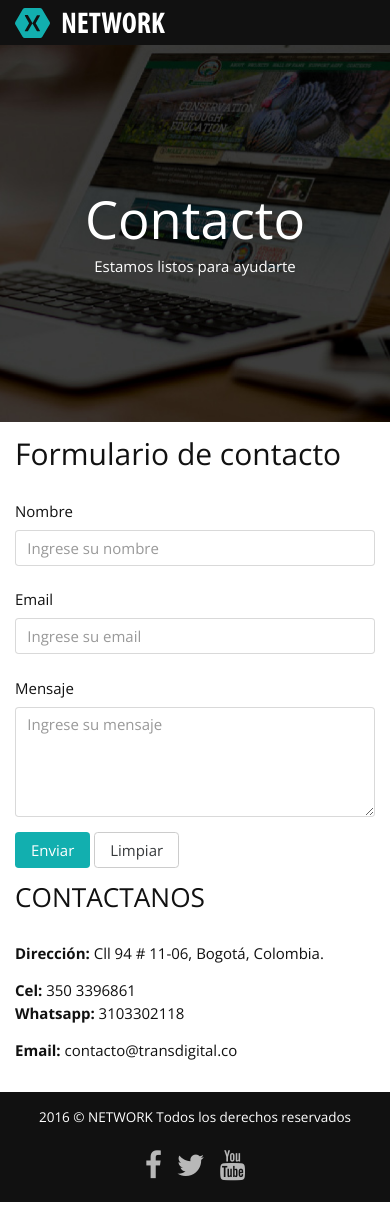
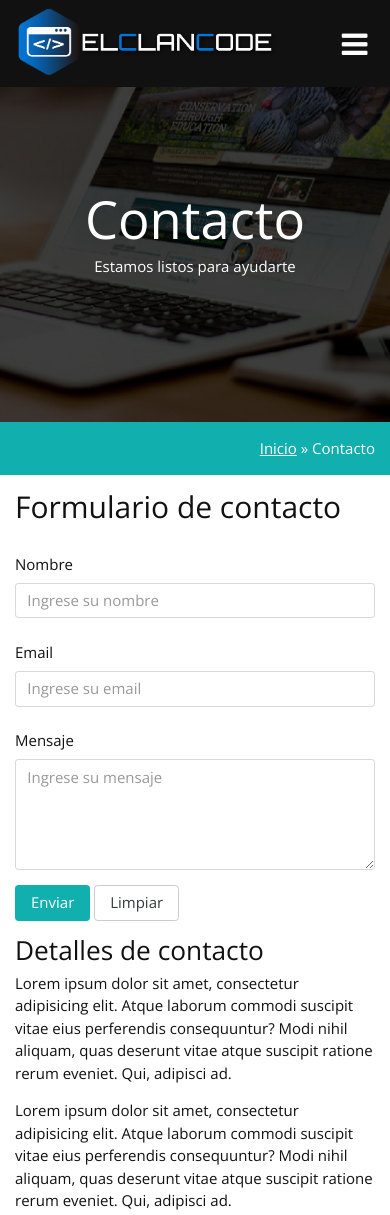
Before and after one commit to GuzmanAndrew/Proecto-Elclancode, a plain HTML site: page contacto.html in a window 390 px wide. Shown: the top 1215 px of the page. Drawn offline with nearby package versions, Linux system fonts and the light colour scheme.

Commit message:
Cambios logo

```diff
--- a/contacto.html
+++ b/contacto.html
@@ -7,7 +7,7 @@
     <meta charset="utf-8">
     <meta name="viewport" content="width=device-width, initial-scale=1, shrink-to-fit=no">
     <meta http-equiv="x-ua-compatible" content="ie=edge">
-    <link rel="shortcut icon" type="image/x-icon" href="favicon.ico">
+    <link rel="shortcut icon" type="image/x-icon" href="logoico.ico">
 
     <!-- Cargando fuentes-->
     <link href='https://fonts.googleapis.com/css?family=Open+Sans:400,700,700italic' rel='stylesheet' type='text/css'>
@@ -28,8 +28,21 @@
         <header class="encabezado navbar-fixed-top" role="banner" id="encabezado">
             <div class="container">
                 <a href="index.html" class="logo">
-                    <img src="images/logo.svg" alt="Logo del sitio">
+                    <img src="images/Logo6.png" style="width: 260px;" alt="Logo del sitio">
                 </a>
+
+                <button type="button" class="boton-buscar" data-toggle="collapse" data-target="#bloque-buscar" aria-expanded="false">
+
+                </button>
+                <button type="button" class="boton-menu hidden-md-up" data-toggle="collapse" data-target="#menu-principal" aria-expanded="false">
+                    <i class="fa fa-bars" aria-hidden="true"></i></button>
+
+                <form action="#" id="bloque-buscar" class="collapse">
+                    <div class="contenedor-bloque-buscar">
+                        <input type="text" placeholder="Buscar...">
+                        <input type="submit" value="Buscar">
+                    </div>
+                </form>
 
                 <nav id="menu-principal" class="collapse">
                     <ul>
@@ -54,6 +67,16 @@
 
         </div>
 
+    </section>
+    <section class="ruta p-y-1">
+        <div class="container">
+            <div class="row">
+                <div class="col-xs-12 text-xs-right">
+                    <a href="index.html">Inicio</a> » Contacto
+
+                </div>
+            </div>
+        </div>
     </section>
     <main class="p-y-1">
         <div class="container">
@@ -106,22 +129,16 @@
 
                 </div>
                 <div class="col-md-4">
-                    <h3>CONTACTANOS</h3>
-                    <br>
-                    <p>
-                        <b>Dirección:</b>
-                        Cll 94 # 11-06, Bogotá,
-                        Colombia.
-                    </p>
-                    <p>
-                        <b>Cel:</b> 350 3396861 <br>
-                        <b>Whatsapp:</b> 3103302118
-                    </p>
-                    <p>
-                        <b>Email:</b> contacto@transdigital.co <br>
-                    </p>
+                    <h3>Detalles de contacto</h3>
+                    <p>Lorem ipsum dolor sit amet, consectetur adipisicing elit. Atque laborum commodi suscipit vitae eius perferendis consequuntur? Modi nihil aliquam, quas deserunt vitae atque suscipit ratione rerum eveniet. Qui, adipisci ad.</p>
+                    <p>Lorem ipsum dolor sit amet, consectetur adipisicing elit. Atque laborum commodi suscipit vitae eius perferendis consequuntur? Modi nihil aliquam, quas deserunt vitae atque suscipit ratione rerum eveniet. Qui, adipisci ad.</p>
 
                 </div>
+
+
+
+
+
             </div>
         </div>
     </main>
```
Also changed, not shown: index.html (+21 -4 lines), nosotros.html (+25 -2 lines), servicios.html (+25 -2 lines), favicon.ico (deleted), images/Logo6.png (added), images/icono-web.svg (added), logoico.ico (added).
